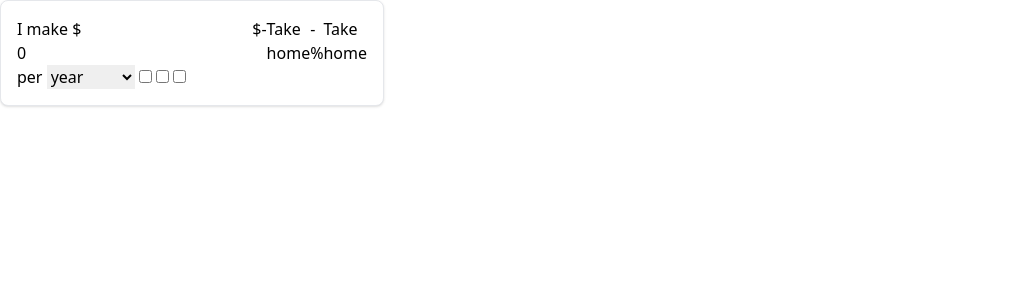
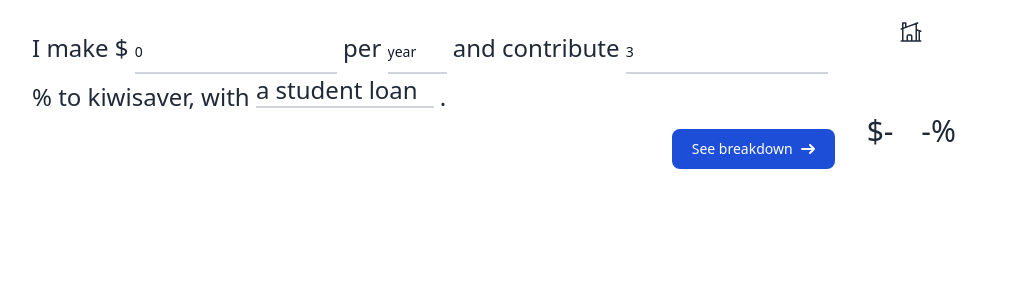
Before and after one commit to jimbonothing64/whats-my-takehome, a SvelteKit app: page / in a window 1280 px wide. Shown: the top 300 px of the page, without its empty margins (0-1018 px from the left). Built offline with nearby package versions, Linux system fonts and the light colour scheme.

Commit message:
Improve intitial from layout

```diff
--- a/package.json
+++ b/package.json
@@ -17,6 +17,7 @@
 		"@sveltejs/adapter-auto": "^2.0.0",
 		"@sveltejs/kit": "^1.20.4",
 		"autoprefixer": "^10.4.15",
+		"daisyui": "^3.5.1",
 		"eslint": "^8.28.0",
 		"eslint-config-prettier": "^8.5.0",
 		"eslint-plugin-svelte": "^2.30.0",
--- /dev/null
+++ b/src/lib/components/QuckTakehome.svelte
@@ -0,0 +1,107 @@
+<script>
+	import { yearlyTakehome } from '$lib/tax.js';
+	let income = {
+		pay: 0,
+		period: 'year',
+		kiwiSaver: 3,
+		hasStudentLoan: true
+	};
+	let takehome = {
+		gross: 0,
+		net: 0,
+		tax: 0,
+		acc: 0,
+		kiwiSaver: 0,
+		studentLoan: 0
+	};
+
+	$: takehome = yearlyTakehome(income);
+</script>
+
+<main>
+	<div class="p-5 flex flex-row gap-5">
+		<form class="basis-2/3 p-3">
+			<h3 class="text-2xl">
+				I make $
+				<input
+					type="number"
+					bind:value={income.pay}
+					class="text-2xl py-2.5 px-0 text-sm text-gray-900 bg-transparent border-0 border-b-2 border-gray-300 appearance-none dark:text-white dark:border-gray-600 dark:focus:border-blue-500 focus:outline-none focus:ring-0 focus:border-blue-600"
+				/>
+				per
+				<select
+					bind:value={income.period}
+					class="text-2xl py-2.5 px-0 text-sm text-gray-900 bg-transparent border-0 border-b-2 border-gray-300 appearance-none dark:text-white dark:border-gray-600 dark:focus:border-blue-500 focus:outline-none focus:ring-0 focus:border-blue-600"
+				>
+					<option value="hour">hour</option>
+					<option value="week">week</option>
+					<option value="fortnight">fortnight</option>
+					<option value="month">month</option>
+					<option value="year">year</option>
+				</select>
+				and contribute
+				<input
+					type="number"
+					bind:value={income.kiwiSaver}
+					class="text-2xl py-2.5 px-0 text-sm text-gray-900 bg-transparent border-0 border-b-2 border-gray-300 appearance-none dark:text-white dark:border-gray-600 dark:focus:border-blue-500 focus:outline-none focus:ring-0 focus:border-blue-600"
+				/>
+				% to kiwisaver, with
+				<label
+					class="swap border-0 border-b-2 border-gray-300 appearance-none dark:text-white dark:border-gray-600 dark:focus:border-blue-500 focus:outline-none focus:ring-0 focus:border-blue-600"
+				>
+					<input type="checkbox" bind:value={income.hasStudentLoan} />
+					<div class="swap-on">no student loan</div>
+					<div class="swap-off">a student loan</div>
+				</label>
+				.
+			</h3>
+			<div class="flex justify-end">
+				<a
+					href="/calculator"
+					class="my-4 text-white bg-blue-700 hover:bg-blue-800 focus:ring-4 focus:outline-none focus:ring-blue-300 font-medium rounded-lg text-sm px-5 py-2.5 text-center inline-flex items-center dark:bg-blue-600 dark:hover:bg-blue-700 dark:focus:ring-blue-800"
+				>
+					See breakdown
+					<svg
+						class="w-3.5 h-3.5 ml-2"
+						aria-hidden="true"
+						xmlns="http://www.w3.org/2000/svg"
+						fill="none"
+						viewBox="0 0 14 10"
+					>
+						<path
+							stroke="currentColor"
+							stroke-linecap="round"
+							stroke-linejoin="round"
+							stroke-width="2"
+							d="M1 5h12m0 0L9 1m4 4L9 9"
+						/>
+					</svg>
+				</a>
+			</div>
+		</form>
+		<div class="grid grid-cols-2 gap-5">
+			<div class="col-span-2 item justify-self-center">
+				<svg
+					xmlns="http://www.w3.org/2000/svg"
+					fill="none"
+					viewBox="0 0 24 24"
+					stroke-width="1.5"
+					stroke="currentColor"
+					class="w-6 h-6"
+				>
+					<path
+						stroke-linecap="round"
+						stroke-linejoin="round"
+						d="M8.25 21v-4.875c0-.621.504-1.125 1.125-1.125h2.25c.621 0 1.125.504 1.125 1.125V21m0 0h4.5V3.545M12.75 21h7.5V10.75M2.25 21h1.5m18 0h-18M2.25 9l4.5-1.636M18.75 3l-1.5.545m0 6.205l3 1m1.5.5l-1.5-.5M6.75 7.364V3h-3v18m3-13.636l10.5-3.819"
+					/>
+				</svg>
+			</div>
+			<div>
+				<h2 class="text-3xl">${takehome.net || '-'}</h2>
+			</div>
+			<div>
+				<h2 class="text-3xl">{takehome.percent || '-'}%</h2>
+			</div>
+		</div>
+	</div>
+</main>
--- a/src/routes/+page.svelte
+++ b/src/routes/+page.svelte
@@ -1,45 +1,7 @@
 <script>
-	import { yearlyTakehome } from '$lib/tax.js';
-	let income = {
-		pay: 0,
-		period: 'year',
-		hasStudentLoan: true
-	};
-	let takehome = {
-		gross: 0,
-		net: 0,
-		tax: 0,
-		acc: 0,
-		kiwiSaver: 0,
-		studentLoan: 0
-	};
-
-	$: takehome = yearlyTakehome(income);
+	import QuckTakehome from '../lib/components/QuckTakehome.svelte';
 </script>
 
 <main>
-	<div
-		class="flex w-full max-w-sm p-4 bg-white border border-gray-200 rounded-lg shadow dark:border-gray-700"
-	>
-		<fieldset>
-			I make $
-			<input type="number" bind:value={income.pay} />
-			per
-			<select bind:value={income.period}>
-				<option value="hour">hour</option>
-				<option value="week">week</option>
-				<option value="fortnight">fortnight</option>
-				<option value="month">month</option>
-				<option value="year">year</option>
-			</select>
-
-			<input type="checkbox" />
-			<input type="checkbox" />
-			<input type="checkbox" />
-		</fieldset>
-		<div>${takehome.net || '-'}</div>
-		<div>Take home</div>
-		<div>{takehome.percent || '-'}%</div>
-		<div>Take home</div>
-	</div>
+	<QuckTakehome />
 </main>
--- a/tailwind.config.js
+++ b/tailwind.config.js
@@ -4,5 +4,5 @@ export default {
 	theme: {
 		extend: {}
 	},
-	plugins: []
+	plugins: [require("daisyui")]
 };
```
Also changed, not shown: 1 other file (tests, documents, lock files or other folders).
